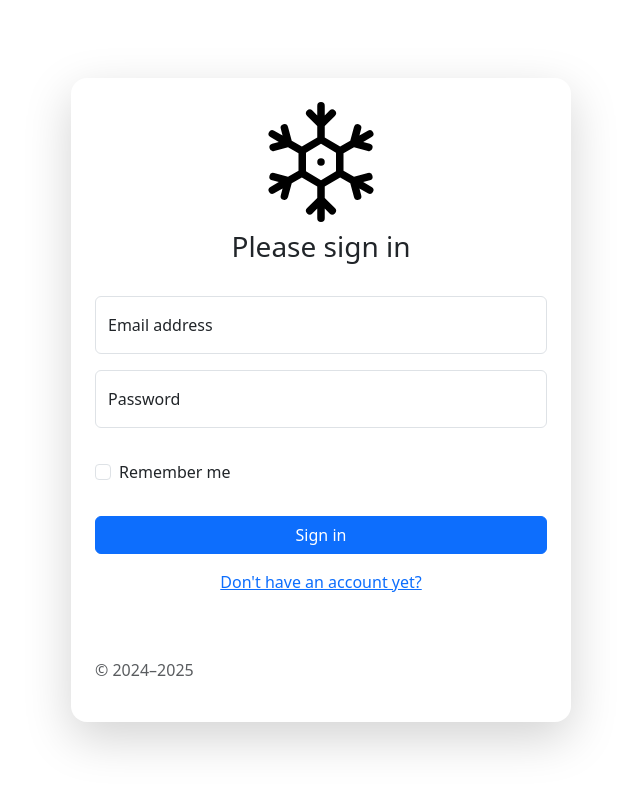
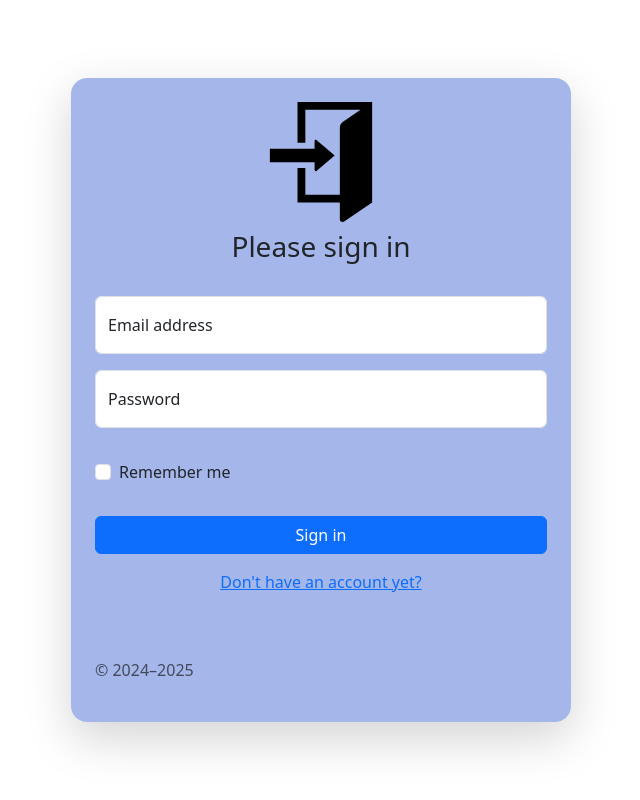
Before and after one commit to desang1100/DISC-PERSONALITY-MODEL, a Flask app: page / in a window 1280 px wide. Shown: the whole page, without its empty margins (319-959 px from the left). Run offline with Flask 3, Linux system fonts and the light colour scheme; some libraries are stand-ins or nearby versions.

Commit message:
added logo

```diff
--- a/main.py
+++ b/main.py
@@ -9,12 +9,12 @@ def index():
 
 @app.route('/login_process')
 def login_process():
-    render_template('login_process.html')
+    return render_template('login_process.html')
 
 
 @app.route('/home', methods=['GET', 'POST'])
 def home():
-    render_template('home.html')
+    return render_template('home.html')
 
 if __name__ == '__main__':
     app.run(debug=True)
--- a/templates/index.html
+++ b/templates/index.html
@@ -1,14 +1,14 @@
 {% extends 'layouts/auth.html' %}
 
 {% block body %}
-<div class="d-flex justify-content-center align-items-center vh-100">
-  <form action="/" id="myForm" method="post" class="rounded-4 p-3 shadow-lg bg-white" style="background: rgba(77,108,201,0.5);
+<div class="d-flex justify-content-center align-items-center vh-100" >
+  <form action="/" id="myForm" method="post" class="rounded-4 p-3 shadow-lg bg-blue" style="background: rgba(77, 111, 214, 0.5);
   -webkit-backdrop-filter: blur(10px);
   backdrop-filter: blur(10px);
   width: 500px;">
 
     <div class="d-flex flex-column align-items-center gap-2 p-2">
-      <img src="/static/img/snow3.svg" alt="Logo" height="120" width="120">
+      <img src="/static/img/login.svg" alt="Logo" height="120" width="120">
       <h1 class="h3 mb-3 fw-normal">Please sign in</h1>
   </div>
 
```
Also changed, not shown: templates/home.html (added, +7 -0 lines), static/img/login.svg (added), static/img/snow3.svg.
